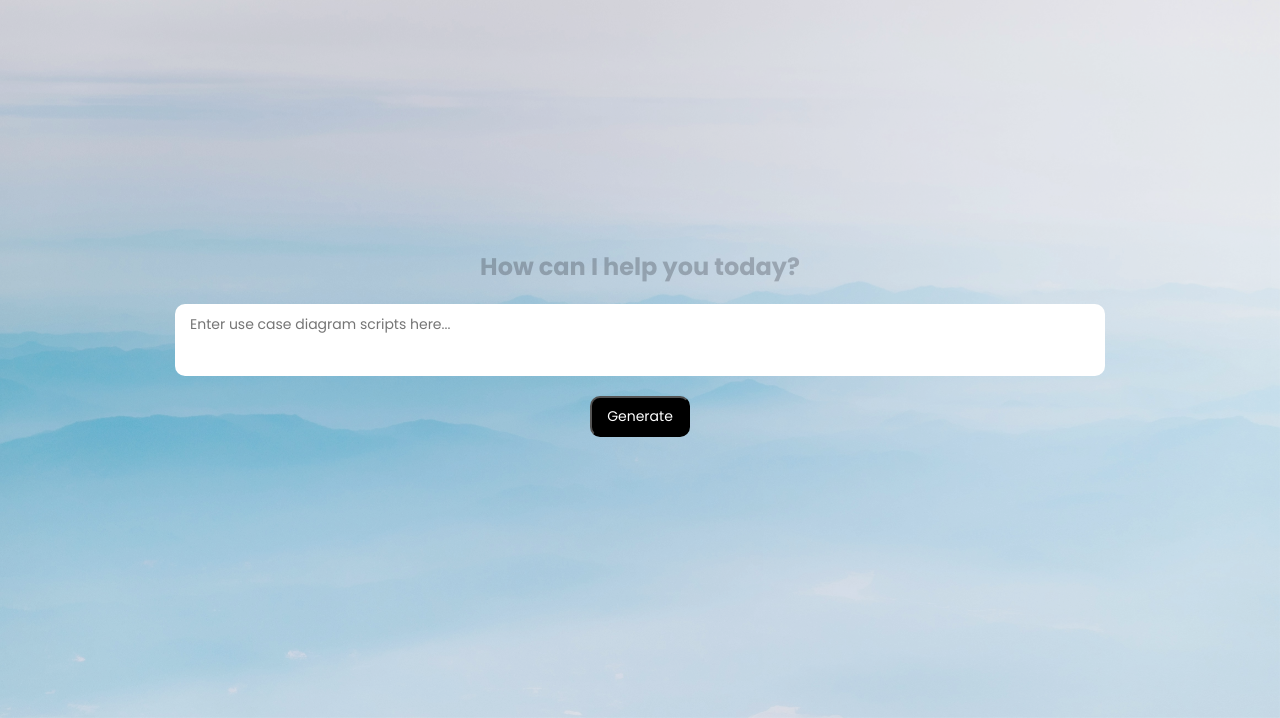
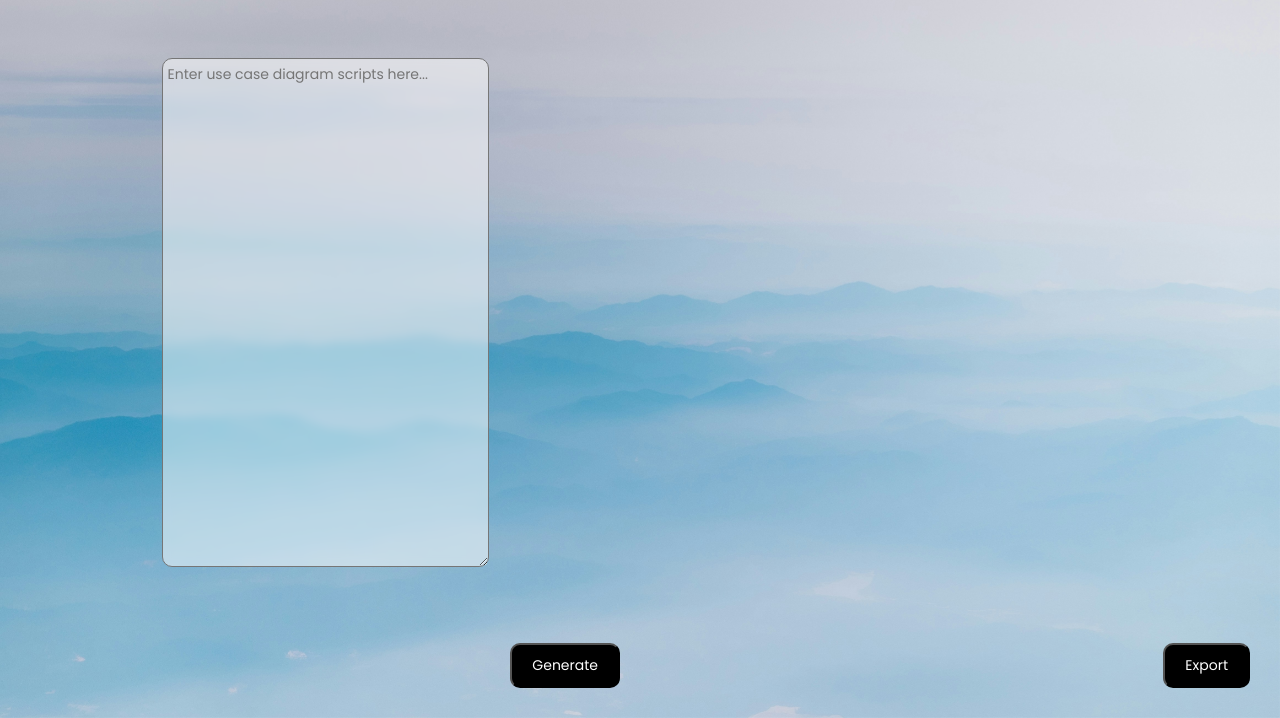
Before and after one commit to carlgerardresurreccion/wirefully_softeng00, a React app: page /dashboard in a window 1280 px wide. Shown: the part 82-800 px from the top of the page. Built offline with nearby package versions, Linux system fonts and the light colour scheme; some packages are replaced by stand-ins of ours; no server answers; sample sign-in values are in the browser's storage.

Commit message:
Final UI

```diff
--- a/src/CSS/Dashboard.css
+++ b/src/CSS/Dashboard.css
@@ -33,38 +33,38 @@
     position: relative;
 }
 
-.Main h2 {
+.h2 {
     color: rgba(49, 54, 63, 0.3);
     text-align: center;
-
+    margin-top: 60px;
     z-index: 1;
 }
 
-.query-input {
-    margin-top: 20px;
+.query-input, .Image-Container {
+    width: 100%;
+    height: 100%;
     display: flex;
     flex-direction: column;
     align-items: center;
 }
 
 .query-input textarea {
-    width: 900px;
-    padding: 10px 15px;
+    width: 50%;
+    height: 70%;
     font-size: 14px;
-    border: transparent;
+    padding: 5px;
     border-radius: 10px;
-    max-height: 500px;
-    resize: none;
+    background-color: rgba(255, 255, 255, 0.5);
+    backdrop-filter: blur(5px);
+
+    margin-top: 60px;
 }
 
-.query-input button {
-    background-color: black;
-    color: white;
-    border-radius: 10px;
-    padding: 8px 15px;
+.Images {
+    width: 100%;
+    height: 100%;
     font-size: 14px;
-    margin-top: 20px;
-    cursor: pointer;
+    padding: 5px;
 }
 
 .userName {
@@ -77,76 +77,35 @@
 
 /*DISPLAY*/
 .Display-Main {
+    display: flex;
+    flex: 1;
+    justify-content: center;
+    align-items: center;
+    padding: 10px;
+    margin-top: 70px;
+}
+
+.column1, .column2 {
     height: 100%;
-    width: 100%;
+    flex: 1;
     display: flex;
     flex-direction: column;
-    background-attachment: fixed;
+    justify-content: center;
+    align-items: center;
+
+    position: relative;
 }
 
-.Below-NavBar {
-    width: 95%;
-    margin-top: 20px;
-    margin-left: 35px;
-    margin-right: 35px;
-
-    display: flex;
-    justify-content: space-between;
-    align-items: center;
-
-    position: fixed;
-    z-index: 1000;
-
-    height: 50px;
-}
-
-.backButton,
-.exportButton {
-    padding: 8px 16px;
-    font-size: 16px;
+.generateButton, .exportButton {
+    background-color: black;
+    color: white;
     border-radius: 10px;
+    padding: 10px 20px;
+    font-size: 14px;
     cursor: pointer;
-    font-size: 12px;
-}
-
-.backButton {
-    background-color:transparent;
-    border-color: 2px solid black;
-}
-
-.backButton:hover {
-    background-color:black;
-    border-color: 2px solid black;
-    color: white;
-}
-
-.exportButton:hover {
-    background-color:transparent;
-    border-color: 2px solid black;
-    color: black;
-}
-
-.exportButton {
-    background-color:black;
-    border-color: 2px solid black;
-    color: white;
-}
-
-.content {
-    width: 100%;
-    padding: 20px;
-    border: 1px solid #ccc;
-    border-radius: 5px;
-    margin-top: 20px;
-}
-
-.image-container {
-    text-align: center;
-}
-
-.image-container img {
-    max-width: 100%;
-    height: auto;
+    position: absolute;
+    right: 20px;
+    bottom: 20px;
 }
 
 .error-message {
@@ -154,16 +113,25 @@
     margin-top: 10px;
 }
 
-.image-style {
+/*.image-container {
+    text-align: center;
+}*/
+
+/*.image-container img {
+    max-width: 100%;
+    height: auto;
+}*/
+
+/*.image-style {
     width: 230px;
     height: auto;
     border: 2px solid #ccc;
     border-radius: 8px;
     box-shadow: 0 4px 8px rgba(0, 0, 0, 0.1);
     margin: 10px;
-}
+}*/
 
-.Image-Container {
+/*.Image-Container {
     height: 85vh;
     display: flex;
     flex-wrap: wrap;
@@ -171,13 +139,13 @@
 
     overflow-y: auto;
     margin-top: 60px;
-}
+}*/
 
-.image-wrapper {
+/*.image-wrapper {
     margin: 50px;
 }
 
 .actor {
     justify-content: center;
     text-align: center;
-}
+}*/
--- a/src/JS/Dashboard.js
+++ b/src/JS/Dashboard.js
@@ -1,31 +1,20 @@
-import React, { useState, useRef, useEffect } from 'react';
+import React, { useState, useEffect } from 'react';
 import axios from 'axios';
 import { useAuth } from './AuthContext';
 import { useHistory } from 'react-router-dom';
 import { signOut } from 'firebase/auth';
-import Display from './Display';
 import logo from '../CSS/1.png';
 import '../CSS/Dashboard.css';
 
 function Dashboard() {
     const [inputValue, setInputValue] = useState('');
     const [errorMessage, setErrorMessage] = useState('');
-    const textareaRef = useRef(null);
     const { currentUser } = useAuth();
     const history = useHistory();
-    const [currentView, setCurrentView] = useState('Dashboard');
     const [responseData, setResponseData] = useState(null);
 
-    const handleViewChange = (view) => {
-        setCurrentView(view);
-    };
-
-    useEffect(() => {
-        if (textareaRef.current) {
-            textareaRef.current.style.height = 'auto';
-            textareaRef.current.style.height = `${textareaRef.current.scrollHeight}px`;
-        }
-    }, [inputValue]);
+    const [actorImageSrcs, setActorImageSrcs] = useState({});
+    const [errorLoading, setErrorLoading] = useState(false);
 
     const handleSubmit = async (e) => {
         e.preventDefault();
@@ -36,10 +25,8 @@ function Dashboard() {
             });
             if (response.data.error) {
                 setErrorMessage(response.data.error);
-                handleViewChange('Dashboard');
             } else {
-                setResponseData(response.data);  // Correctly set responseData with the entire response.data object
-                handleViewChange('Display');
+                setResponseData(response.data);
             }
             console.log(response.data);
         } catch (error) {
@@ -48,7 +35,6 @@ function Dashboard() {
             } else {
                 setErrorMessage('An error occurred. Please try again.');
             }
-            handleViewChange('Dashboard');
             console.error('Error sending data to server:', error);
         }
     };
@@ -62,8 +48,40 @@ function Dashboard() {
         }
     };
 
-    const handleBackButtonClick = () => {
-        setCurrentView('Dashboard');
+    useEffect(() => {
+        if (responseData && responseData.success && responseData.actorData) {
+            const actorImageUrls = {};
+            for (const actor in responseData.actorData) {
+                actorImageUrls[actor] = responseData.actorData[actor].map(imagePath => {
+                    console.log(`http://localhost:3001/${imagePath}`);
+                    return `http://localhost:3001/${imagePath}`;
+                });
+            }
+            setActorImageSrcs(actorImageUrls);
+        } else {
+            setErrorLoading(true);
+        }
+    }, [responseData]);
+
+    const handleExportButtonClick = async () => {
+        if (responseData && responseData.imagePaths) {
+            try {
+                const response = await axios.get('http://localhost:3001/export-images', {
+                    params: { images: responseData.imagePaths },
+                    responseType: 'blob', // Important
+                });
+
+                const url = window.URL.createObjectURL(new Blob([response.data]));
+                const link = document.createElement('a');
+                link.href = url;
+                link.setAttribute('download', 'generated_images.zip');
+                document.body.appendChild(link);
+                link.click();
+                link.parentNode.removeChild(link);
+            } catch (error) {
+                console.error('Error exporting images:', error);
+            }
+        }
     };
 
     return (
@@ -80,24 +98,27 @@ function Dashboard() {
                     <button className='userName' onClick={handleLogout}>Log Out</button>
                 </div>
             </div>
-            <div className='Main'>
-                {currentView === 'Display' ? (
-                    <Display responseData={responseData} onBackButtonClick={handleBackButtonClick} />
-                ) : (
-                    <div>
-                        <h2>How can I help you today?</h2>
+            <div className='Display-Main'>
+                <div className='column1'>
                     <div className='query-input'>
                         <textarea
-                                ref={textareaRef}
                             value={inputValue}
                             onChange={(e) => setInputValue(e.target.value)}
                             placeholder='Enter use case diagram scripts here...'
+                            className='content'
                         />
-                            <button onClick={handleSubmit}>Generate</button>
+                        <button className='generateButton' onClick={handleSubmit}>Generate</button>
                         {errorMessage && <p className='error-message'>{errorMessage}</p>}
                     </div>
                 </div>
-                )}
+                <div className='column2'>
+                    <div className='Image-Container'>
+                        <div className='Images'>
+
+                        </div>
+                        <button className='exportButton' onClick={handleExportButtonClick}>Export</button>
+                    </div>
+                </div>
             </div>
         </div>
     );
```
Also changed, not shown: backend/myenv/generated_images/Clerk_usecase_1.png, backend/myenv/generated_images/User_usecase_1.png (added), backend/myenv/generated_images/User_usecase_2.png (added). Lines whose indentation alone changed are shown as unchanged.
